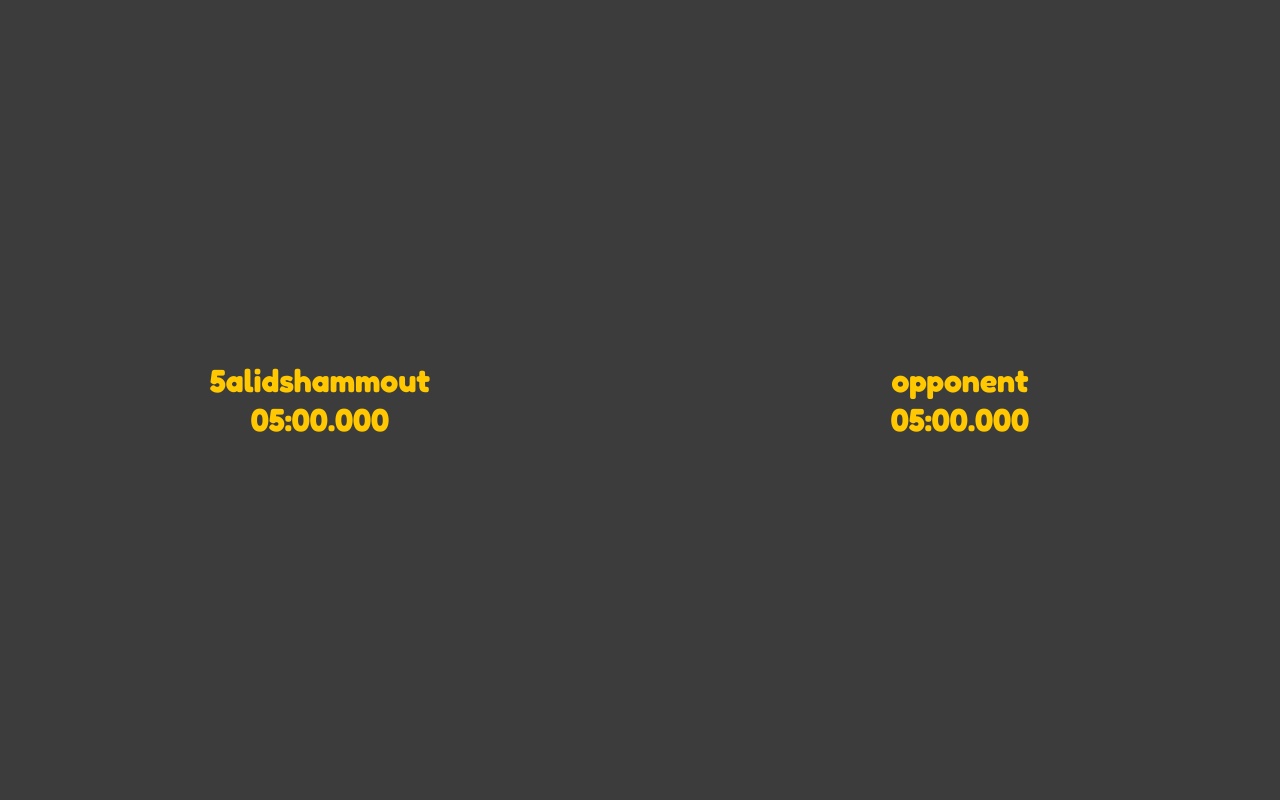
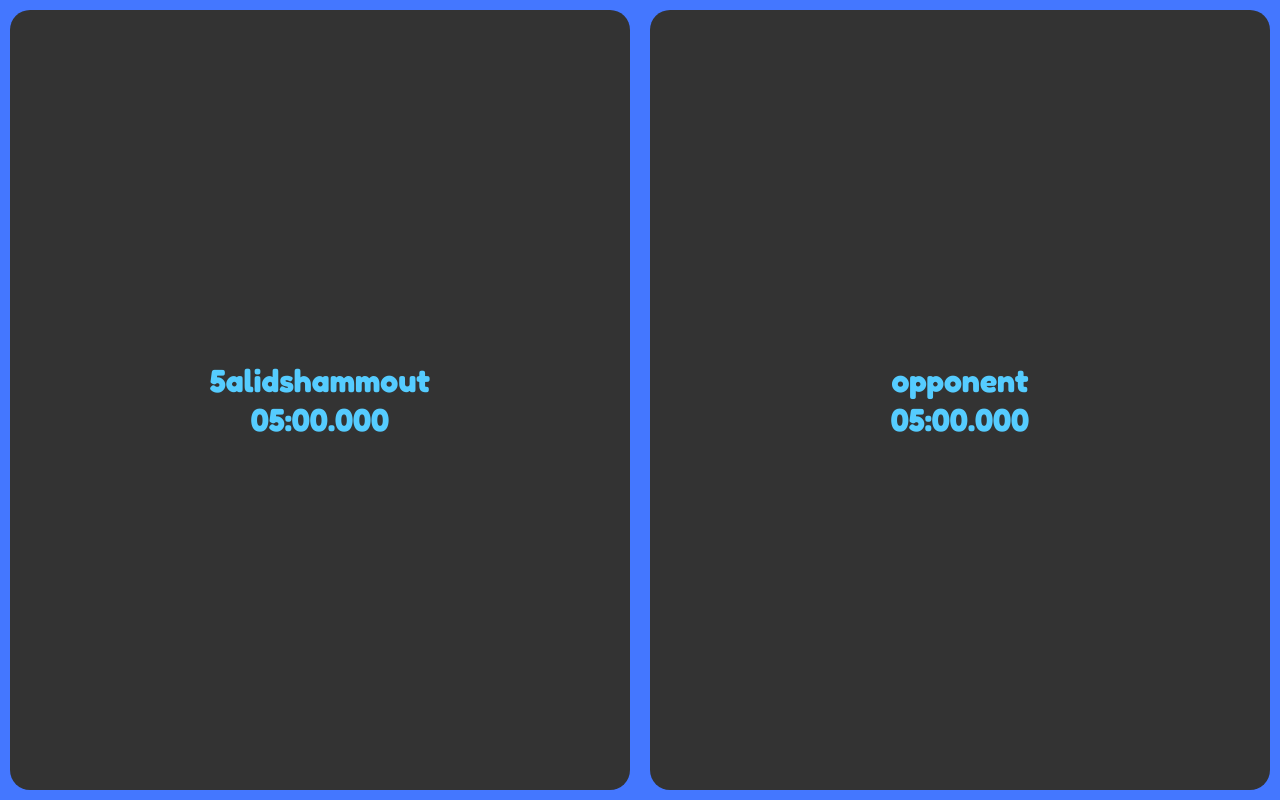
Before and after one commit to 5alidshammout/chesstimer, a React (Create React App) app: page / in a window 1280 px wide. Built offline with nearby package versions, Linux system fonts and the light colour scheme.

Commit message:
pause/start + nice ui 50%

```diff
--- a/src/App.jsx
+++ b/src/App.jsx
@@ -2,10 +2,11 @@ import React, { useCallback, useEffect, useContext } from 'react';
 import './styles/index.css';
 import { gameState } from './contexts/gameState';
 import Player from './components/player';
+import Overlay from './components/overlay';
 
 function App() {
-	const { toggleCP } = useContext(gameState);
-	const handleKeyUp = useCallback(e => toggleCP(e), [toggleCP]);
+	const { handleKey } = useContext(gameState);
+	const handleKeyUp = useCallback(e => handleKey(e), [handleKey]);
 
 	useEffect(
 		() => document.addEventListener('keyup', handleKeyUp),
@@ -13,9 +14,12 @@ function App() {
 	);
 
 	return (
-		<div className="playerContainer">
-			<Player name="5alidshammout" i="a" />
-			<Player name="opponent" i="b" />
+		<div className="App">
+			<div className="playerContainer">
+				<Player name="5alidshammout" i="a" />
+				<Player name="opponent" i="b" />
+			</div>
+			<Overlay></Overlay>
 		</div>
 	);
 }
--- /dev/null
+++ b/src/components/overlay.jsx
@@ -0,0 +1,19 @@
+import React, { Component } from 'react';
+import { gameState } from '../contexts/gameState';
+
+class Overlay extends Component {
+	static contextType = gameState;
+	render() {
+		const { running, started } = this.context;
+		return (
+			<div
+				className="overlay"
+				style={{ opacity: started ? (running ? 0 : 0.8) : 0 }}
+			>
+				{this.props.children}
+			</div>
+		);
+	}
+}
+
+export default Overlay;
--- a/src/components/player.jsx
+++ b/src/components/player.jsx
@@ -1,6 +1,7 @@
 import React, { Component } from 'react';
 import msConvertor from '../helpers/msConvertor';
 import { gameState } from '../contexts/gameState';
+import pallete from '../helpers/pallete';
 
 class player extends Component {
 	static contextType = gameState;
@@ -12,8 +13,8 @@ class player extends Component {
 				className="player"
 				style={
 					started && CP === this.props.i
-						? { backgroundColor: '#ffc800', color: '#3c3c3c' }
-						: { backgroundColor: '#3c3c3c', color: '#ffc800' }
+						? { backgroundColor: pallete.vividSkyBlue, color: pallete.jet }
+						: { backgroundColor: pallete.jet, color: pallete.vividSkyBlue }
 				}
 			>
 				<h1>{this.props.name}</h1>
--- a/src/contexts/gameState.jsx
+++ b/src/contexts/gameState.jsx
@@ -11,19 +11,36 @@ class GameStateProvider extends Component {
 			KeyM: 'b',
 		},
 	};
-	toggleCP = e => {
-		let player = this.state.keys[e.code];
-		player &&
+	handleKey = e => {
+		let key = e.code;
+		let player = this.state.keys[key];
+
+		player && this.toggleCP(player);
+
+		key === 'Space' && this.toggleRunning();
+	};
+
+	toggleRunning = () => {
+		if (this.state.running) {
 			this.setState({
-				CP: player,
-				started: true,
-				running: player,
+				running: null,
 			});
+		} else if (this.state.started) {
+			this.setState({
+				running: this.state.CP,
+			});
+		}
 	};
+	toggleCP = player =>
+		this.setState({
+			CP: player,
+			started: true,
+			running: player,
+		});
 
 	render() {
 		return (
-			<gameState.Provider value={{ ...this.state, toggleCP: this.toggleCP }}>
+			<gameState.Provider value={{ ...this.state, handleKey: this.handleKey }}>
 				{this.props.children}
 			</gameState.Provider>
 		);
--- /dev/null
+++ b/src/helpers/pallete.js
@@ -0,0 +1,8 @@
+const pallete = {
+	black: '#000',
+	jet: '#333',
+	blueCrayola: '#47f',
+	vividSkyBlue: '#5cf',
+};
+
+export default pallete;
--- a/src/styles/index.css
+++ b/src/styles/index.css
@@ -3,6 +3,10 @@
   padding: 0;
   box-sizing: border-box;
   font-family: "Fredoka";
+}
+
+body {
+  background: #47f;
 }
 
 .playerContainer {
@@ -17,11 +21,24 @@
   flex-direction: column;
   justify-content: center;
   align-items: center;
-  height: 100vh;
-  background: #3c3c3c;
+  height: calc(100vh - 20px);
+  background: #333;
   transition: color 0.25s;
   transition: background-color 0.25s;
-  transition-delay: 0;
+  margin: 10px 10px 10px 10px;
+  border-radius: 20px;
+}
+
+.overlay {
+  position: absolute;
+  top: 0;
+  left: 0;
+  width: 100%;
+  height: 100%;
+  background: #000;
+  opacity: 0.8;
+  transition: opacity 0.25s;
+  user-select: none;
 }
 
 /*# sourceMappingURL=index.css.map */
--- a/src/styles/index.scss
+++ b/src/styles/index.scss
@@ -1,14 +1,17 @@
-$onyx: #3c3c3c;
-$gainsboro: #dadada;
-$mikado-yellow: #ffc800;
-$yellow-orange-color-wheel: #ff9100;
-$pumpkin: #ff6f00;
+$black: #000;
+$jet: #333;
+$blue-crayola: #47f;
+$vivid-sky-blue: #5cf;
 
 * {
 	margin: 0;
 	padding: 0;
 	box-sizing: border-box;
 	font-family: 'Fredoka';
+}
+
+body {
+	background: $blue-crayola;
 }
 
 .playerContainer {
@@ -23,9 +26,21 @@ $pumpkin: #ff6f00;
 	flex-direction: column;
 	justify-content: center;
 	align-items: center;
-	height: 100vh;
-	background: $onyx;
+	height: calc(100vh - 20px);
+	background: $jet;
 	transition: color 0.25s;
 	transition: background-color 0.25s;
-	transition-delay: 0;
+	margin: 10px 10px 10px 10px;
+	border-radius: 20px;
 }
+.overlay {
+	position: absolute;
+	top: 0;
+	left: 0;
+	width: 100%;
+	height: 100%;
+	background: $black;
+	opacity: 0.8;
+	transition: opacity 0.25s;
+	user-select: none;
+}
```
Also changed, not shown: 2 other files (tests, documents, lock files or other folders).
